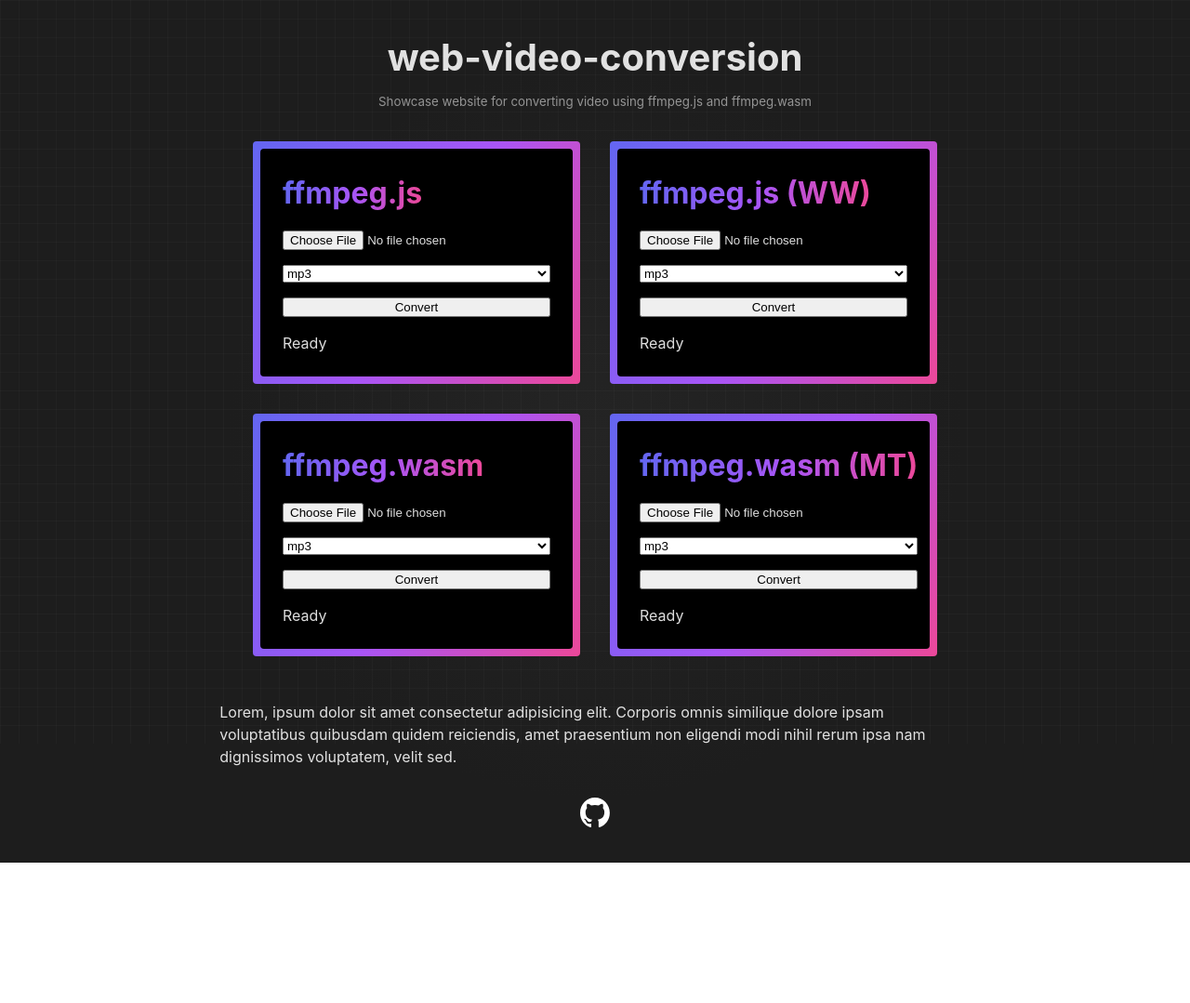
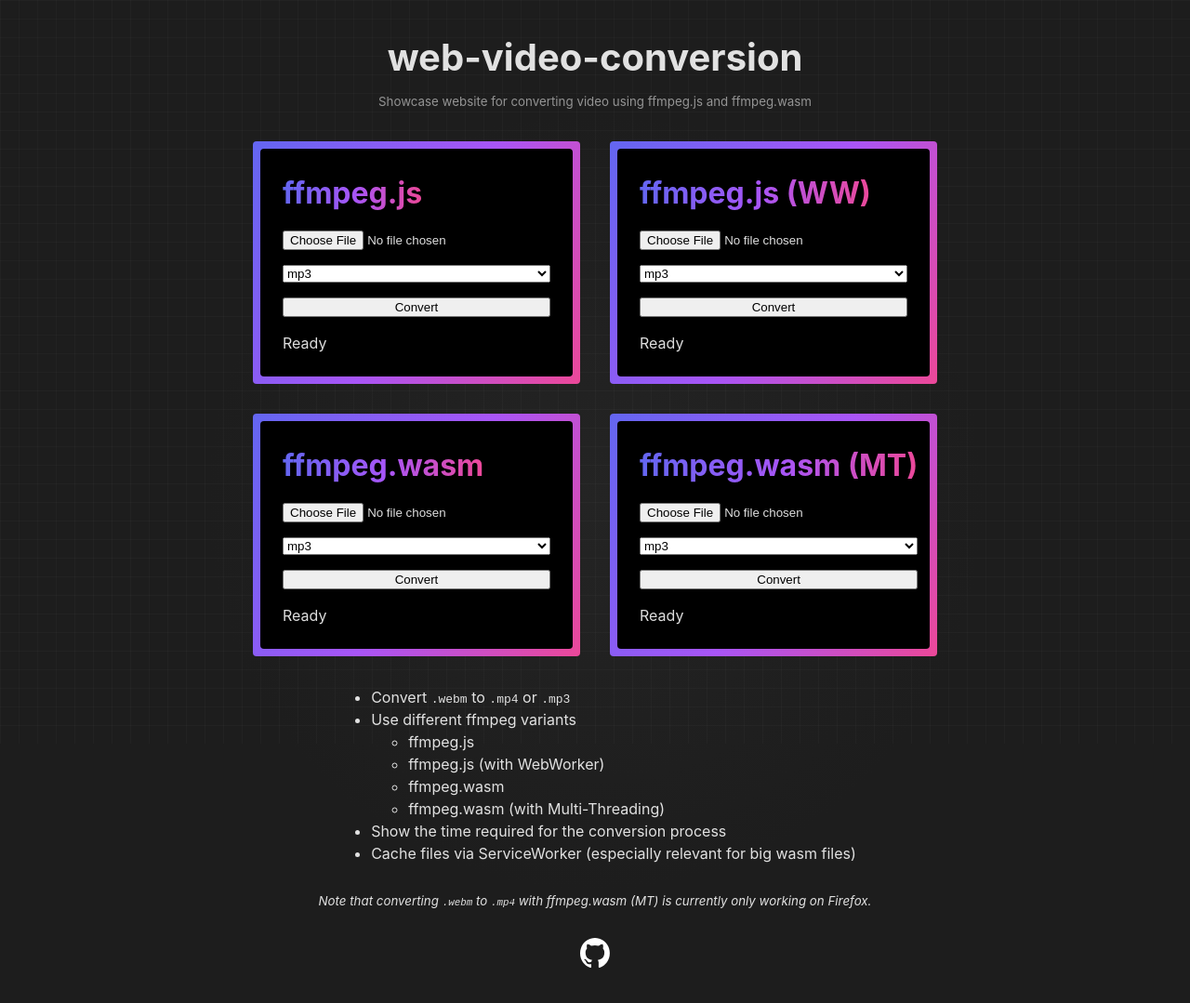
Before and after one commit to DerStimmler/web-video-conversion, a website built with Vite: page index.html in a window 1280 px wide. Shown: the whole page at 93% size. Before the commit the page ends 928 px from the top, so only its background shows below. Built offline with nearby package versions, Linux system fonts and the light colour scheme.

Commit message:
feat: update texts

```diff
--- a/index.html
+++ b/index.html
@@ -28,11 +28,7 @@
 					<input type="file" id="asm-file-input" accept="video/webm" />
 					<select id="asm-format-input">
 						<option value="audio/mp3">mp3</option>
-						<option disabled value="video/mpeg">mpeg</option>
-						<option disabled value="video/webm">webm</option>
 						<option value="video/mp4">mp4</option>
-						<option disabled value="video/mkv">mkv</option>
-						<option disabled value="video/mov">mov</option>
 					</select>
 					<button id="button-convert-asm">Convert</button>
 					<div id="asm-state">Ready</div>
@@ -43,11 +39,7 @@
 					<input type="file" id="asm-ww-file-input" accept="video/webm" />
 					<select id="asm-ww-format-input">
 						<option value="audio/mp3">mp3</option>
-						<option disabled value="video/mpeg">mpeg</option>
-						<option disabled value="video/webm">webm</option>
 						<option value="video/mp4">mp4</option>
-						<option disabled value="video/mkv">mkv</option>
-						<option disabled value="video/mov">mov</option>
 					</select>
 					<button id="button-convert-asm-ww">Convert</button>
 					<div id="asm-ww-state">Ready</div>
@@ -58,11 +50,7 @@
 					<input type="file" id="wasm-file-input" accept="video/webm" />
 					<select id="wasm-format-input">
 						<option value="audio/mp3">mp3</option>
-						<option disabled value="video/mpeg">mpeg</option>
-						<option disabled value="video/webm">webm</option>
 						<option value="video/mp4">mp4</option>
-						<option disabled value="video/mkv">mkv</option>
-						<option disabled value="video/mov">mov</option>
 					</select>
 					<button id="button-convert-wasm">Convert</button>
 					<div id="wasm-state">Ready</div>
@@ -73,22 +61,35 @@
 					<input type="file" id="wasm-mt-file-input" accept="video/webm" />
 					<select id="wasm-mt-format-input">
 						<option value="audio/mp3">mp3</option>
-						<option disabled value="video/mpeg">mpeg</option>
-						<option disabled value="video/webm">webm</option>
 						<option value="video/mp4">mp4</option>
-						<option disabled value="video/mkv">mkv</option>
-						<option disabled value="video/mov">mov</option>
 					</select>
 					<button id="button-convert-wasm-mt">Convert</button>
 					<div id="wasm-mt-state">Ready</div>
 				</div>
 			</div>
 			<footer>
-				<p>
-					Lorem, ipsum dolor sit amet consectetur adipisicing elit. Corporis
-					omnis similique dolore ipsam voluptatibus quibusdam quidem reiciendis,
-					amet praesentium non eligendi modi nihil rerum ipsa nam dignissimos
-					voluptatem, velit sed.
+				<ul>
+					<li>
+						Convert <code>.webm</code> to <code>.mp4</code> or <code>.mp3</code>
+					</li>
+					<li>
+						Use different ffmpeg variants
+						<ul>
+							<li>ffmpeg.js</li>
+							<li>ffmpeg.js (with WebWorker)</li>
+							<li>ffmpeg.wasm</li>
+							<li>ffmpeg.wasm (with Multi-Threading)</li>
+						</ul>
+					</li>
+					<li>Show the time required for the conversion process</li>
+					<li>
+						Cache files via ServiceWorker (especially relevant for big wasm
+						files)
+					</li>
+				</ul>
+				<p class="hint">
+					Note that converting <code>.webm</code> to <code>.mp4</code> with
+					ffmpeg.wasm (MT) is currently only working on Firefox.
 				</p>
 				<a href="https://github.com/DerStimmler/web-video-conversion">
 					<img
--- a/public/sw.js
+++ b/public/sw.js
@@ -1,4 +1,4 @@
-const cacheName = "web-video-conversion-v2";
+const cacheName = "web-video-conversion-v3";
 const cacheAssets = [
     ".",
     "index.html"
--- a/src/style.css
+++ b/src/style.css
@@ -84,6 +84,15 @@ footer {
 	gap: 1rem;
 	place-items: center;
 	max-width: 80ch;
+
+	ul {
+		margin: 0;
+	}
+
+	.hint {
+		font-size: smaller;
+		font-style: italic;
+	}
 }
 
 .subheading {
```
Also changed, not shown: README.md.
